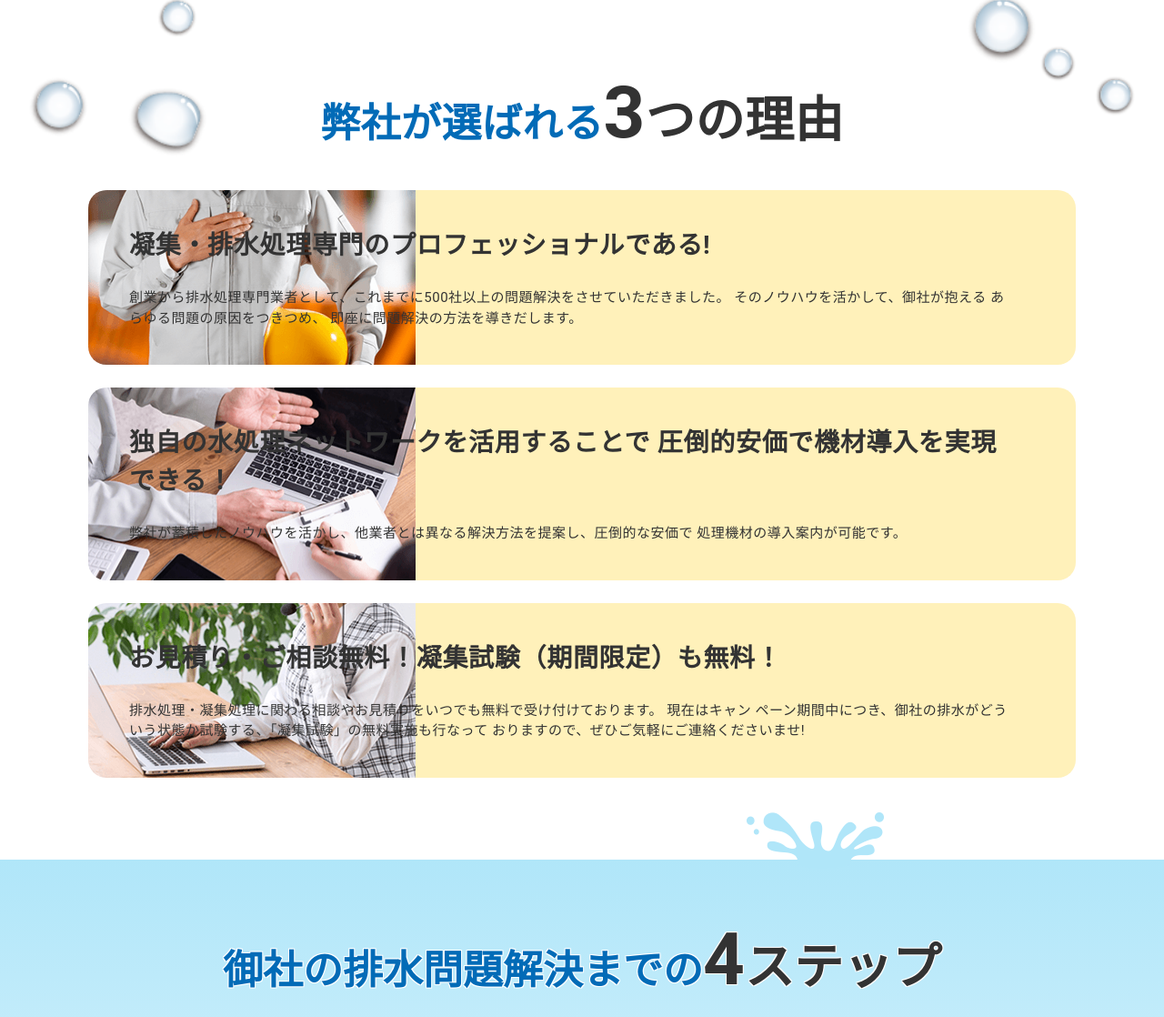
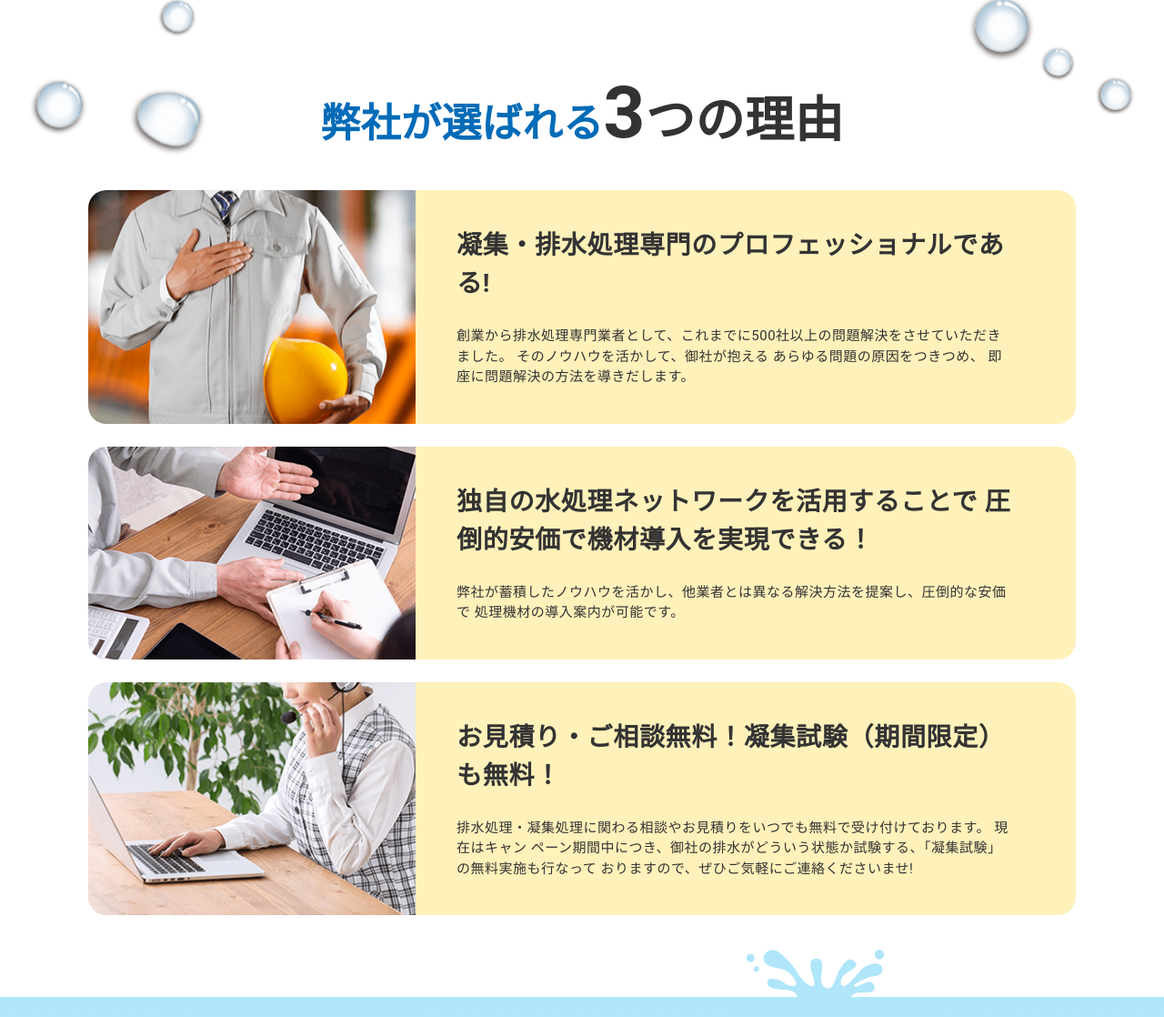
Before and after one commit to christian-gss/next-story, a website: page index.html in a window 1280 px wide. Shown: the part 1878-2996 px from the top of the page at 91% size. Drawn offline with Linux system fonts and the light colour scheme; files whose address does not match are found by name.

Commit message:
Fix Width for sections

```diff
--- a/app/scss/pages/_home-page.scss
+++ b/app/scss/pages/_home-page.scss
@@ -327,7 +327,7 @@
 	&__details {
 		flex: 1;
 		@include breakpoint(pc) {
-			padding: 40px 70px 40px 45px;
+			padding: 40px 70px 40px 405px;
 		}
 		@include breakpoint(sp) {
 			@include converter-sp(padding, 20, 30);
```
Also changed, not shown: public/dist/css/main.css.
